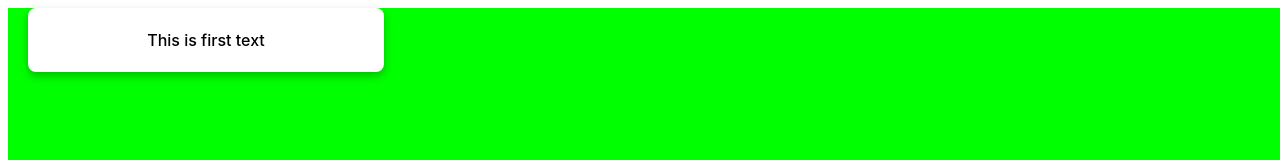
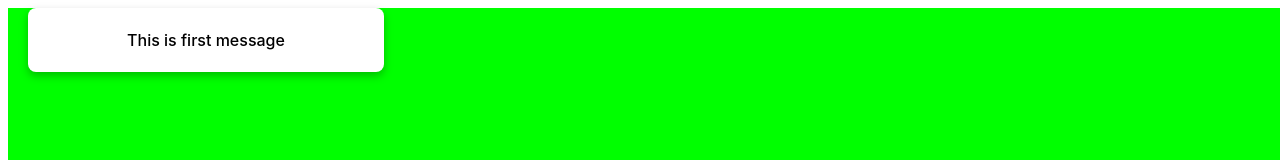
Before and after one commit to hyeonwoody/BubblePop, a React (Vite) app: page / in a window 1280 px wide. Shown: the top 160 px of the page. Built offline with nearby package versions, Linux system fonts and the light colour scheme.

Commit message:
🎉 INIT : Initial commit

```diff
--- a/src/App.tsx
+++ b/src/App.tsx
@@ -2,15 +2,9 @@ import {useState} from 'react'
 import './App.css'
 import {AnimatePresence} from "framer-motion";
 
-//import TextList from './parts/TextList'
-
 function App() {
 
     const [newText, setnewText] = useState('');
-    //const [textList, setTextList] = TextList([]);
-
-    //const lastText = textList[textList.length - 1];
-    //const move : number = lastText ? lastText.height : 0;
 
   return (
     <>
@@ -20,7 +14,7 @@ function App() {
 
             </AnimatePresence>
 
-            <button className={"Balloon"}>This is first text</button>
+            <button className={"Balloon"}>This is first message</button>
 
         </div>
       </div>
--- a/tsconfig.node.json
+++ b/tsconfig.node.json
@@ -4,7 +4,8 @@
     "skipLibCheck": true,
     "module": "ESNext",
     "moduleResolution": "bundler",
-    "allowSyntheticDefaultImports": true
+    "allowSyntheticDefaultImports": true,
+    "suppressErrors": ["6133"],
   },
   "include": ["vite.config.ts"]
 }
```
